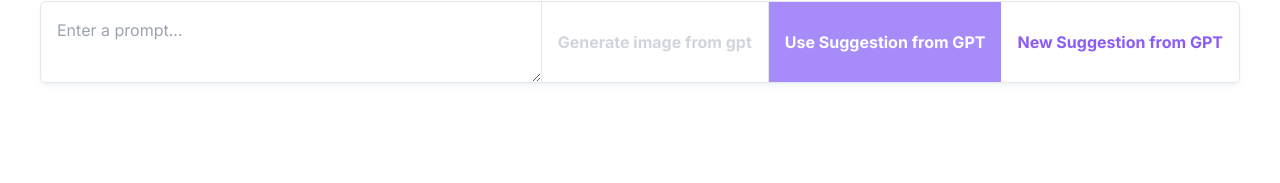
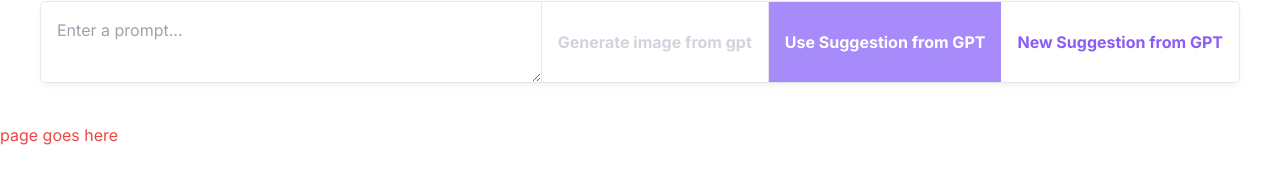
Before and after one commit to victor-praise/AI-image-generator, a Next.js app: page / in a window 1280 px wide. Shown: the part 119-302 px from the top of the page. Built offline with nearby package versions, Linux system fonts and the light colour scheme; no server answers.

Commit message:
complete

```diff
--- a/app/page.tsx
+++ b/app/page.tsx
@@ -4,7 +4,7 @@ export default function Home() {
   return (
     <main>
       <span className='text-red-500'>
-
+        page goes here
       </span>
 
     </main>
```
